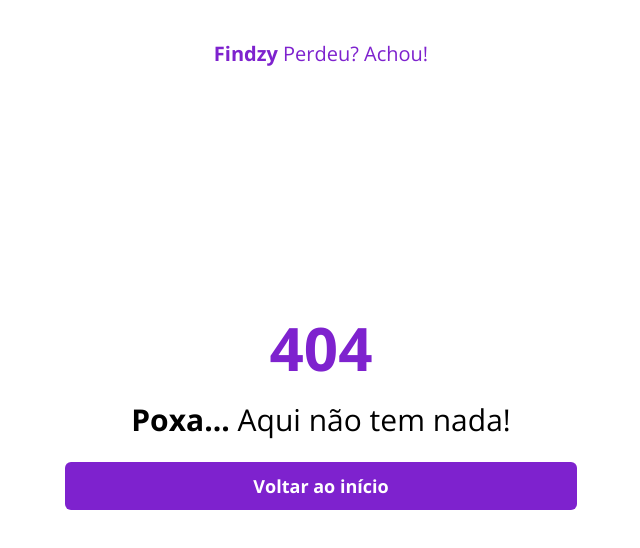
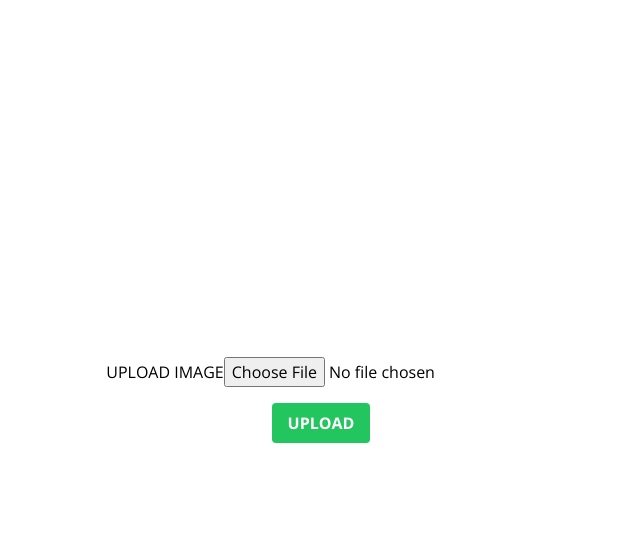
Before and after one commit to KaykySousa/Findzy, a Next.js app: page /register/company/picture-upload in a window 1280 px wide. Before the commit this address had no page. Shown: the top 548 px of the page, without its empty margins (319-959 px from the left). Built offline with nearby package versions, Linux system fonts and the light colour scheme; what prettier-plugin-tailwindcss would draw is missing.

Commit message:
add: company profile picture upload page

```diff
--- /dev/null
+++ b/src/pages/register/company/picture-upload.tsx
@@ -0,0 +1,68 @@
+import { api } from "@/services/axios"
+import { ChangeEvent, FormEvent, useState } from "react"
+
+export default function PictureUpload() {
+	const [file, setFile] = useState<File | undefined>()
+	const [inputFileState, setInputFileState] = useState("")
+	const [previewSrc, setPreviewSrc] = useState<string | undefined>()
+
+	async function handleUpload(e: FormEvent) {
+		e.preventDefault()
+
+		if (!file) return
+
+		const fileReader = new FileReader()
+
+		fileReader.readAsDataURL(file)
+
+		fileReader.onloadend = async () => {
+			try {
+				const res = await api.post("/api/image-upload", {
+					file: fileReader.result,
+				})
+
+				setPreviewSrc(fileReader.result?.toString())
+
+				console.log("RESPONSE FROM BACK-END: ", res)
+			} catch (error) {
+				console.error(error)
+			}
+		}
+	}
+
+	function handleChangeFile(e: ChangeEvent<HTMLInputElement>) {
+		const files = e.target.files
+		if (!files) return
+		setFile(files[0])
+		console.log(files[0])
+	}
+
+	return (
+		<form
+			onSubmit={handleUpload}
+			className="flex min-h-screen w-full flex-col items-center justify-center"
+		>
+			<label className="">
+				UPLOAD IMAGE
+				<input
+					type="file"
+					className=""
+					onChange={(e) => {
+						setInputFileState(e.target.value)
+						handleChangeFile(e)
+					}}
+					value={inputFileState}
+				/>
+			</label>
+
+			{previewSrc && <img src={previewSrc} />}
+
+			<button
+				type="submit"
+				className="mt-4 rounded bg-green-500 px-4 py-2 font-bold text-white hover:bg-green-600"
+			>
+				UPLOAD
+			</button>
+		</form>
+	)
+}
```
